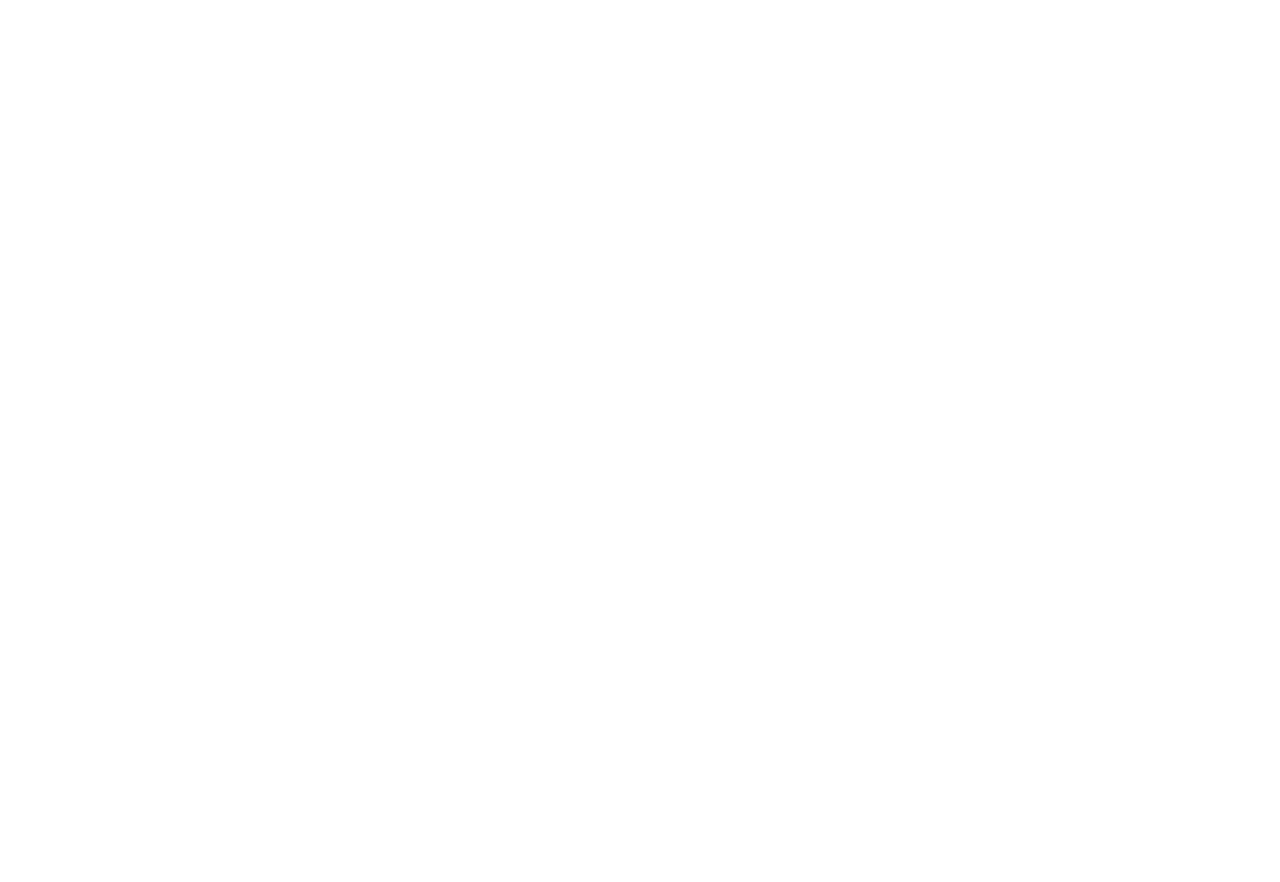
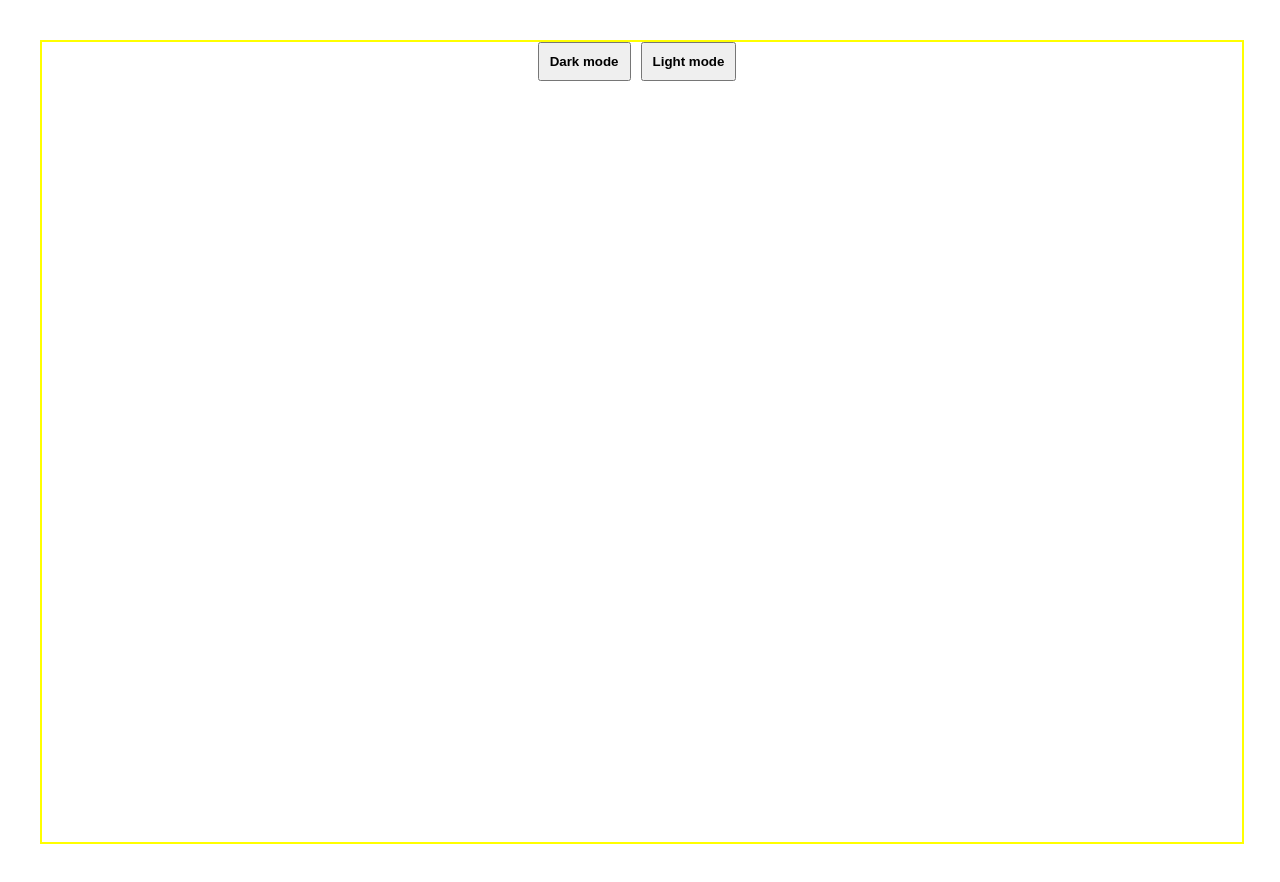
Before and after one commit to Pooja184/Awdiz-React, a React (Vite) app in the folder Day4-01-08/: page /theme in a window 1280 px wide. Before the commit this address had no page. Before the commit the page ends 800 px from the top, so only its background shows below. Built offline with nearby package versions, Linux system fonts and the light colour scheme.

Commit message:
context assignment

```diff
--- /dev/null
+++ b/Day4-01-08/src/22aug/Theme.jsx
@@ -0,0 +1,15 @@
+import React, { useContext } from "react";
+import { context } from "./UseContextCom";
+
+const Theme = () => {
+    const {state,dispatch}=useContext(context)
+    console.log(state)
+  return (
+    <div style={{ color: state.color, backgroundColor: state.bgColor,height:"100vh",width:"100%",border:"2px solid yellow" }}>
+      <button style={{padding:"10px",marginRight:"10px",fontWeight:"bold"}} onClick={()=>dispatch({type:"dark"})}>Dark mode</button>
+      <button style={{padding:"10px",marginRight:"10px",fontWeight:"bold"}} onClick={()=>dispatch({type:"light"})}>Light mode</button>
+    </div>
+  );
+};
+
+export default Theme;
--- /dev/null
+++ b/Day4-01-08/src/22aug/UseContextCom.jsx
@@ -0,0 +1,34 @@
+import React, { createContext, useReducer } from "react";
+
+export const context = createContext();
+const UseContextCom = ({ children }) => {
+  function reducer(state, action) {
+    switch (action.type) {
+      case "dark":
+        return {
+          ...state,
+          color:"white",
+          bgColor:"black"
+        };
+      case "light":
+        return {
+           ...state,
+          color:"black",
+          bgColor:"grey"
+        };
+
+      default:
+        return state;
+    }
+  }
+  const initialState = { color: null, bgColor: null };
+  const [state,dispatch]=useReducer(reducer,initialState)
+  console.log(state)
+  return (
+    <div>
+      <context.Provider value={{state,dispatch}}>{children}</context.Provider>
+    </div>
+  );
+};
+
+export default UseContextCom;
--- a/Day4-01-08/src/App.jsx
+++ b/Day4-01-08/src/App.jsx
@@ -8,6 +8,7 @@
 import UseMemo from './10aug/UseMemo'
 import UseReducer from './13aug/UseReducer'
 import Reducer from './20aug/Reducer'
+import Theme from './22aug/Theme'
 
 function App() {
 
@@ -21,6 +22,7 @@
         <Route path='/usememo' element={<UseMemo/>}/>
         <Route path='/usereducer' element={<UseReducer/>}/>
         <Route path='/reducer' element={<Reducer/>}/>
+        <Route path='/theme' element={<Theme/>}/>
 
 
       </Routes>
--- a/Day4-01-08/src/main.jsx
+++ b/Day4-01-08/src/main.jsx
@@ -1,14 +1,15 @@
-import { StrictMode } from 'react'
-import { createRoot } from 'react-dom/client'
-import './index.css'
-import App from './App.jsx'
+import { StrictMode } from "react";
+import { createRoot } from "react-dom/client";
+// import "./index.css";
+import App from "./App.jsx";
 import { BrowserRouter } from "react-router-dom";
-
-createRoot(document.getElementById('root')).render(
+import UseContextCom from "./22aug/UseContextCom.jsx";
+createRoot(document.getElementById("root")).render(
   <BrowserRouter>
     <StrictMode>
-      <App />
+      <UseContextCom>
+        <App />
+      </UseContextCom>
     </StrictMode>
-
   </BrowserRouter>
-)
+);
```
